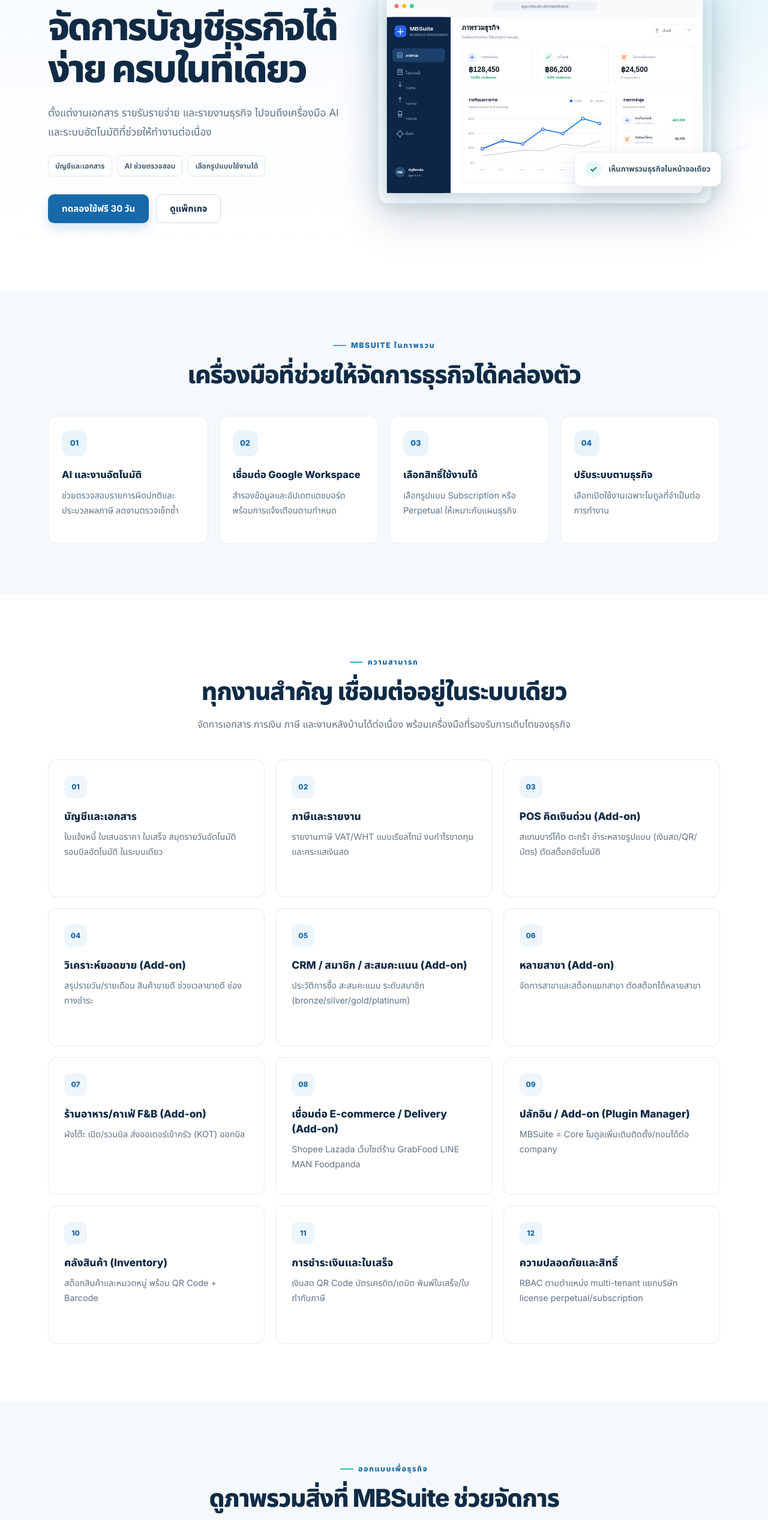
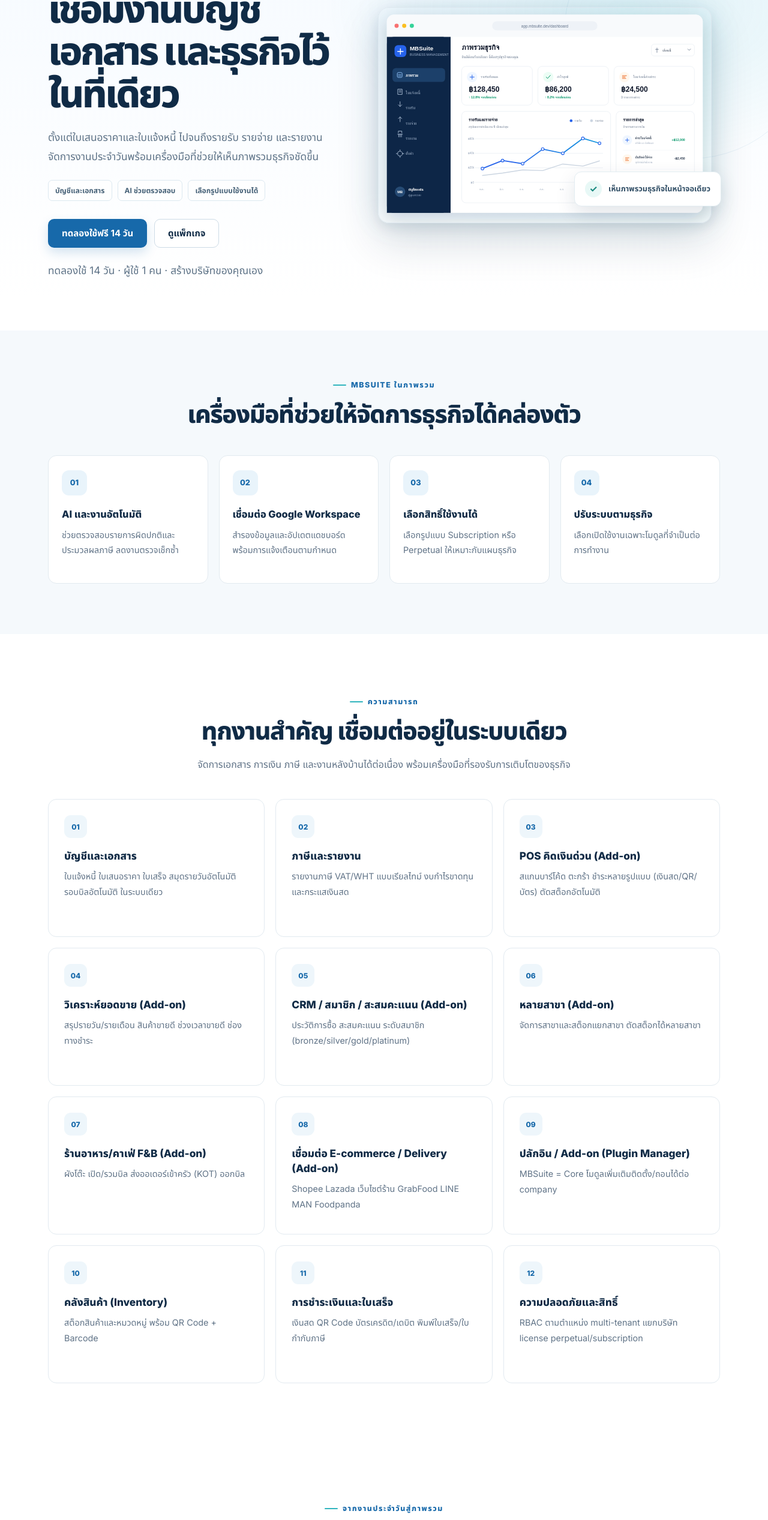
Before and after one commit to MBSuite/MBSuite.Dev, a React (Vite) app: page / in a window 1280 px wide. Shown: the part 234-2768 px from the top of the page at 60% size. Built offline with nearby package versions, Linux system fonts and the light colour scheme.

Commit message:
update doc

```diff
--- a/src/App.css
+++ b/src/App.css
@@ -301,6 +301,12 @@
   margin-top: 30px;
 }
 
+.hero-trial-note {
+  margin: 12px 0 0;
+  color: #72879a;
+  font-size: 0.78rem;
+}
+
 .hero-visual {
   position: relative;
   min-width: 0;
@@ -479,6 +485,52 @@
 
 .info-card h3 {
   margin-top: 14px;
+}
+
+.business-flow-section {
+  background: #fff;
+}
+
+.business-flow-grid {
+  display: grid;
+  grid-template-columns: repeat(3, minmax(0, 1fr));
+  gap: 18px;
+}
+
+.business-flow-card {
+  min-height: 210px;
+  padding: 26px;
+  border: 1px solid var(--line);
+  border-radius: 14px;
+  background: linear-gradient(155deg, #fff, #f7fbfd);
+}
+
+.business-flow-step {
+  display: inline-flex;
+  min-width: 42px;
+  min-height: 42px;
+  align-items: center;
+  justify-content: center;
+  border-radius: 12px;
+  background: #e9f4fb;
+  color: var(--blue);
+  font-size: 0.8rem;
+  font-weight: 800;
+}
+
+.business-flow-card h3 {
+  margin: 20px 0 0;
+  color: var(--ink);
+  font-size: 1.08rem;
+  font-weight: 750;
+  line-height: 1.45;
+}
+
+.business-flow-card p {
+  margin: 9px 0 0;
+  color: var(--muted);
+  font-size: 0.9rem;
+  line-height: 1.75;
 }
 
 .steps-section {
@@ -1179,7 +1231,8 @@
   }
 
   .benefit-grid,
-  .info-grid {
+  .info-grid,
+  .business-flow-grid {
     grid-template-columns: repeat(2, minmax(0, 1fr));
   }
 
@@ -1297,6 +1350,7 @@
 
   .feature-grid,
   .steps-grid,
+  .business-flow-grid,
   .article-grid {
     grid-template-columns: repeat(2, minmax(0, 1fr));
   }
@@ -1351,6 +1405,7 @@
   .feature-grid,
   .info-grid,
   .steps-grid,
+  .business-flow-grid,
   .pricing-grid,
   .article-grid {
     grid-template-columns: 1fr;
--- a/src/App.tsx
+++ b/src/App.tsx
@@ -5,6 +5,7 @@ import Header from './components/Header'
 import Hero from './components/Hero'
 import Benefits from './components/Benefits'
 import Features from './components/Features'
+import BusinessFlow from './components/BusinessFlow'
 import HowItWorks from './components/HowItWorks'
 import Pricing from './components/Pricing'
 import FAQ from './components/FAQ'
@@ -38,6 +39,7 @@ function App() {
             <Hero />
             <Benefits />
             <Features />
+            <BusinessFlow />
             <InfoContent />
             <ArticlesPreview />
             <HowItWorks />
--- /dev/null
+++ b/src/components/BusinessFlow.tsx
@@ -0,0 +1,27 @@
+import { useTranslation } from 'react-i18next'
+
+export default function BusinessFlow() {
+  const { t } = useTranslation()
+  const steps = t('businessFlow.steps', { returnObjects: true }) as Array<{ title: string; desc: string }>
+
+  return (
+    <section className="business-flow-section section-pad">
+      <div className="content-wrap">
+        <div className="section-heading">
+          <span className="section-kicker">{t('businessFlow.kicker')}</span>
+          <h2>{t('businessFlow.title')}</h2>
+          <p>{t('businessFlow.subtitle')}</p>
+        </div>
+        <div className="business-flow-grid">
+          {steps.map((step, index) => (
+            <article key={step.title} className="business-flow-card">
+              <span className="business-flow-step">{String(index + 1).padStart(2, '0')}</span>
+              <h3>{step.title}</h3>
+              <p>{step.desc}</p>
+            </article>
+          ))}
+        </div>
+      </div>
+    </section>
+  )
+}
--- a/src/components/CTA.tsx
+++ b/src/components/CTA.tsx
@@ -9,7 +9,7 @@ export default function CTA() {
         <h2>{t('cta.title')}</h2>
         <p>{t('cta.subtitle')}</p>
         <div>
-          <a href="https://micro-business-suite.vercel.app/login" className="button-primary">
+          <a href="https://micro-business-suite-mbs9-c3cc.vercel.app/register" className="button-primary">
             {t('cta.button')}
           </a>
         </div>
--- a/src/components/Hero.tsx
+++ b/src/components/Hero.tsx
@@ -24,7 +24,7 @@ export default function Hero() {
           </div>
           <div className="hero-actions">
             <a
-              href="https://micro-business-suite.vercel.app/login"
+              href="https://micro-business-suite-mbs9-c3cc.vercel.app/register"
               className="button-primary"
             >
               {t('hero.ctaPrimary')}
@@ -36,6 +36,7 @@ export default function Hero() {
               {t('hero.ctaSecondary')}
             </a>
           </div>
+          <p className="hero-trial-note">{t('hero.trialNote')}</p>
         </div>
         <div className="hero-visual">
           <img src="/mbsuite-hero-mockup.svg" alt={t('hero.dashboardAlt')} />
--- a/src/i18n/en.json
+++ b/src/i18n/en.json
@@ -23,8 +23,8 @@
   },
   "hero": {
     "eyebrow": "Accounting and business management for SMEs",
-    "title": "Business accounting, made simple and connected",
-    "subtitle": "Manage documents, income, expenses and reports alongside AI tools and automation that help your work flow smoothly.",
+    "title": "Connect your accounting, documents and operations",
+    "subtitle": "From quotations and invoices to income, expenses and reports, keep everyday work together and get a clearer view of your business.",
     "tags": [
       "Accounting and documents",
       "AI-assisted review",
@@ -33,8 +33,9 @@
     "highlightsLabel": "MBSuite highlights",
     "dashboardAlt": "MBSuite dashboard preview showing income, profit and invoices",
     "dashboardNote": "See your business at a glance",
-    "ctaPrimary": "Start your 30-day free trial",
-    "ctaSecondary": "View plans"
+    "ctaPrimary": "Start your 14-day free trial",
+    "ctaSecondary": "View plans",
+    "trialNote": "14-day trial · 1 user · Create your own company"
   },
   "benefits": {
     "kicker": "MBSuite at a glance",
@@ -113,6 +114,25 @@
       }
     ]
   },
+  "businessFlow": {
+    "kicker": "From daily work to business overview",
+    "title": "Follow the work from sale to summary",
+    "subtitle": "Bring documents, financial entries and reports together so you can review the information you record as work moves forward.",
+    "steps": [
+      {
+        "title": "Prepare customer documents",
+        "desc": "Create quotations, invoices and receipts, and manage sales documents in one system."
+      },
+      {
+        "title": "Track income and expenses",
+        "desc": "Record financial entries and expenses so the information for accounting work stays together."
+      },
+      {
+        "title": "Review business reports",
+        "desc": "Review profit and loss, cash flow and tax reports using the information you have recorded."
+      }
+    ]
+  },
   "howItWorks": {
     "kicker": "Getting started",
     "title": "Set up MBSuite for the way you work",
@@ -145,7 +165,7 @@
     "contact": "Perpetual license",
     "contactDesc": "Contact our team for licensing and deployment details.",
     "contactForPrice": "Contact for pricing",
-    "freeTrial": "30-day trial available with subscription",
+    "freeTrial": "14-day trial · 1 user",
     "buyOut": "Ask about a perpetual license",
     "buyOutDesc": "Fill out the form to request more information.",
     "ctaSubscribe": "Choose annual subscription",
@@ -215,7 +235,7 @@
   "cta": {
     "title": "Ready to bring your business workflows together?",
     "subtitle": "Choose a plan that fits your business and start managing accounting and operations in one place.",
-    "button": "Start your trial"
+    "button": "Start your 14-day free trial"
   },
   "articles": {
     "kicker": "MBSuite articles",
--- a/src/i18n/th.json
+++ b/src/i18n/th.json
@@ -23,8 +23,8 @@
   },
   "hero": {
     "eyebrow": "ระบบบัญชีและบริหารธุรกิจสำหรับ SMEs",
-    "title": "จัดการบัญชีธุรกิจได้ง่าย ครบในที่เดียว",
-    "subtitle": "ตั้งแต่งานเอกสาร รายรับรายจ่าย และรายงานธุรกิจ ไปจนถึงเครื่องมือ AI และระบบอัตโนมัติที่ช่วยให้ทำงานต่อเนื่อง",
+    "title": "เชื่อมงานบัญชี เอกสาร และธุรกิจไว้ในที่เดียว",
+    "subtitle": "ตั้งแต่ใบเสนอราคาและใบแจ้งหนี้ ไปจนถึงรายรับ รายจ่าย และรายงาน จัดการงานประจำวันพร้อมเครื่องมือที่ช่วยให้เห็นภาพรวมธุรกิจชัดขึ้น",
     "tags": [
       "บัญชีและเอกสาร",
       "AI ช่วยตรวจสอบ",
@@ -33,8 +33,9 @@
     "highlightsLabel": "จุดเด่นของ MBSuite",
     "dashboardAlt": "ภาพตัวอย่างแดชบอร์ด MBSuite แสดงภาพรวมรายรับ กำไร และใบแจ้งหนี้",
     "dashboardNote": "เห็นภาพรวมธุรกิจในหน้าจอเดียว",
-    "ctaPrimary": "ทดลองใช้ฟรี 30 วัน",
-    "ctaSecondary": "ดูแพ็กเกจ"
+    "ctaPrimary": "ทดลองใช้ฟรี 14 วัน",
+    "ctaSecondary": "ดูแพ็กเกจ",
+    "trialNote": "ทดลองใช้ 14 วัน · ผู้ใช้ 1 คน · สร้างบริษัทของคุณเอง"
   },
   "benefits": {
     "kicker": "MBSuite ในภาพรวม",
@@ -113,6 +114,25 @@
       }
     ]
   },
+  "businessFlow": {
+    "kicker": "จากงานประจำวันสู่ภาพรวม",
+    "title": "เห็นเส้นทางงาน ตั้งแต่ขายจนถึงสรุปผล",
+    "subtitle": "เชื่อมเอกสาร รายการทางการเงิน และรายงานเข้าด้วยกัน เพื่อให้ทบทวนข้อมูลที่บันทึกไว้ได้ต่อเนื่อง",
+    "steps": [
+      {
+        "title": "ออกเอกสารให้ลูกค้า",
+        "desc": "สร้างใบเสนอราคา ใบแจ้งหนี้ และใบเสร็จ พร้อมจัดการเอกสารการขายในระบบ"
+      },
+      {
+        "title": "ติดตามรายรับและรายจ่าย",
+        "desc": "บันทึกรายการทางการเงินและค่าใช้จ่าย เพื่อให้ข้อมูลประกอบงานบัญชีอยู่ในที่เดียว"
+      },
+      {
+        "title": "ทบทวนรายงานธุรกิจ",
+        "desc": "ดูงบกำไรขาดทุน กระแสเงินสด และรายงานภาษีจากข้อมูลที่บันทึกไว้"
+      }
+    ]
+  },
   "howItWorks": {
     "kicker": "เริ่มต้นใช้งาน",
     "title": "เริ่มต้นได้ตามรูปแบบธุรกิจของคุณ",
@@ -145,7 +165,7 @@
     "contact": "Perpetual License",
     "contactDesc": "ติดต่อทีมงานเพื่อสอบถามรายละเอียดสิทธิ์ใช้งานและการติดตั้ง",
     "contactForPrice": "ติดต่อสอบถาม",
-    "freeTrial": "ทดลองใช้ 30 วันสำหรับ Subscription",
+    "freeTrial": "ทดลองใช้ 14 วัน · ผู้ใช้ 1 คน",
     "buyOut": "สอบถาม Perpetual License",
     "buyOutDesc": "กรอกแบบฟอร์มเพื่อขอข้อมูลเพิ่มเติม",
     "ctaSubscribe": "สมัคร Subscription รายปี",
@@ -215,7 +235,7 @@
   "cta": {
     "title": "พร้อมจัดการธุรกิจให้เป็นระบบขึ้นหรือยัง?",
     "subtitle": "เลือกแพ็กเกจที่เหมาะกับธุรกิจ แล้วเริ่มวางระบบบัญชีและการทำงานในที่เดียว",
-    "button": "เริ่มทดลองใช้งาน"
+    "button": "เริ่มทดลองใช้ฟรี 14 วัน"
   },
   "articles": {
     "kicker": "บทความ MBSuite",
```
